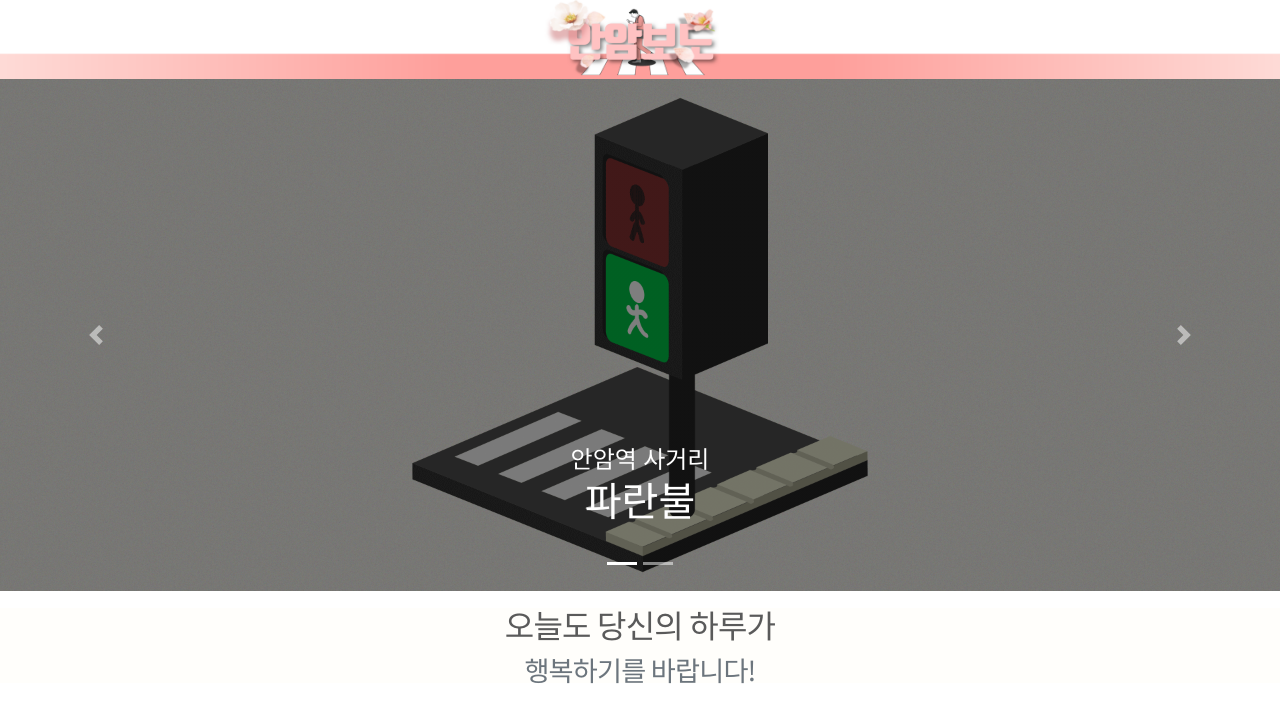
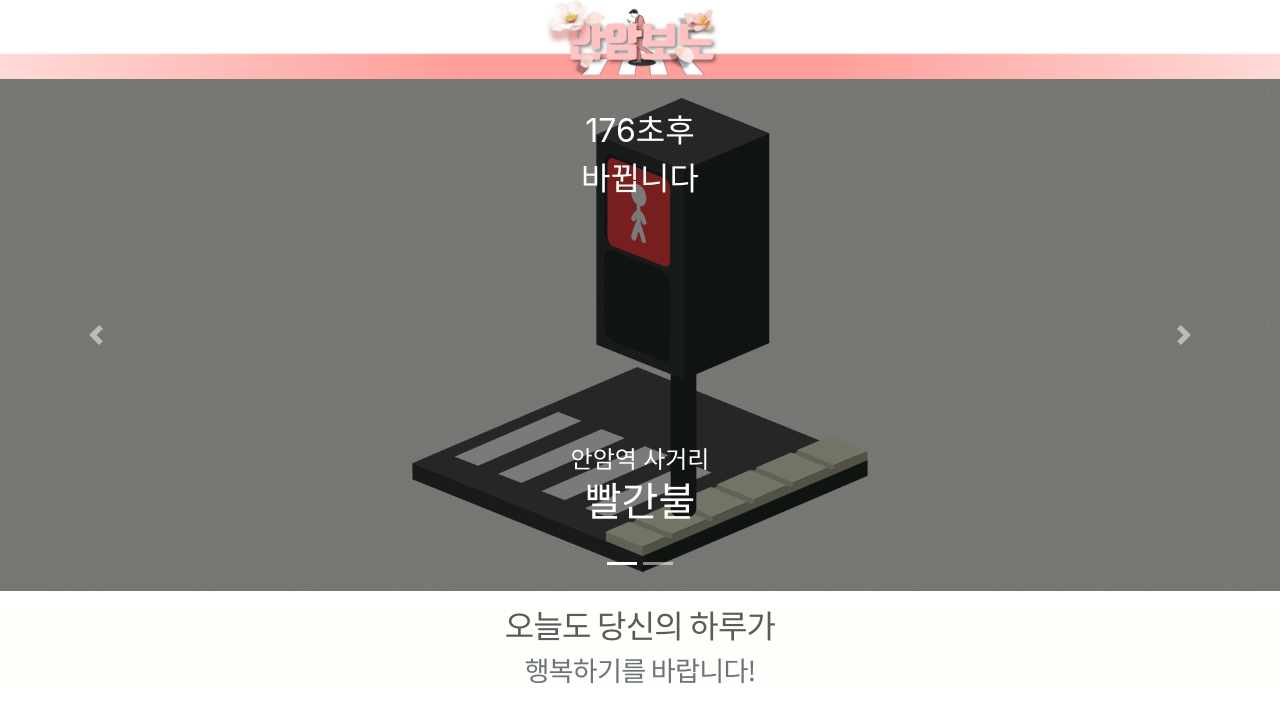
Before and after one commit to elksha/anambodo, a Django app: page / in a window 1280 px wide. Shown: the top 723 px of the page. Run offline with Django 3.2, Linux system fonts and the light colour scheme; some libraries are stand-ins or nearby versions.

Commit message:
theherokuver1.0

```diff
--- a/book/templates/detail2.html
+++ b/book/templates/detail2.html
@@ -152,6 +152,7 @@
         <div class="carousel-inner">
           <div class="carousel-item active sinhogrim" data-interval="false" style="background-image: linear-gradient(rgba(0, 0, 0, 0.5), rgba(0, 0, 0, 0.5)), url('{% static 'red2.png' %}'); background-repeat: no-repeat; background-size: cover; background-position: center;">
             <div class="container">
+              <div class="carousel-caption subt" style="top: 1vh; font-size: 2rem;"></div>
               <div class="carousel-caption firsttime">
                 <h1>로딩중</h1>
                 <p>&nbsp;&nbsp;...</p>
@@ -208,19 +209,20 @@
 function updateClock() {
     newDate = new Date();
     newStamp = newDate.getTime();
-    var diff = Math.round(newStamp-startStamp)/1000;
+    var diff = Math.floor(newStamp-startStamp)/1000;
     var initdiff = diff;
-    var diff2 = Math.round(newStamp-startStamp2)/1000;
+    var diff2 = Math.floor(newStamp-startStamp2)/1000;
     var initdiff2 = diff2;
 
-    var d = Math.round(diff/(24*60*60));
+    var d = Math.floor(diff/(24*60*60));
     diff = diff-(d*24*60*60);
-    var h = Math.round(diff/(60*60));
+    var h = Math.floor(diff/(60*60));
     diff = diff-(h*60*60);
-    var m = Math.round(diff/(60));
+    var m = Math.floor(diff/(60));
     diff = diff-(m*60);
     var s = diff+30;
-    var sinho = Math.round((initdiff%130.067)/97); //30은 빨간불시간+파란불시간, 20이 빨간불시간
+    var sinho = Math.floor((initdiff%130.067)/33); //30은 빨간불시간+파란불시간, 20이 빨간불시간
+    var dd = initdiff%130.067
 
     var d2 = Math.floor(diff2/(24*60*60));
     diff2 = diff2-(d2*24*60*60);
@@ -231,18 +233,22 @@
     var s2 = diff2;
     var sinho2 = Math.round((initdiff2%20)/15);
 
-    document.getElementById("time-elapsed").innerHTML = d+" day(s), "+h+" hour(s), "+m+" minute(s), "+s+" second(s) working"+initdiff+"총 이만큼 흘렀습니다";
+    var time1 = 130-Math.round((initdiff%130.067));
+    var time2 = 33-Math.round((initdiff%130.067));
+    document.getElementById("time-elapsed").innerHTML = dd+"//"+sinho
     document.getElementById("timeof").innerHTML = (Math.round(initdiff/30))%2+"총 이만큼 흘렀습니다";
     document.getElementById("timeand").innerHTML = Math.round((initdiff%30)/20)+"그렇다";
     document.getElementById("time-elapsed2").innerHTML = d+" day(s), "+h+" hour(s), "+m+" minute(s), "+s+" second(s) working"+initdiff+"총 이만큼 흘렀습니다";
     document.getElementById("timeof2").innerHTML = (Math.round(initdiff2/30))%2+"총 이만큼 흘렀습니다";
     document.getElementById("timeand2").innerHTML = Math.round((initdiff2%30)/20)+"그렇다";
-    if(sinho==1) {
+    if(sinho==0) {
+      document.getElementsByClassName("firsttime")[0].innerHTML = "<h4>안암역 사거리</h4><br><h1>파란불</h1>";
+      document.getElementsByClassName("subt")[0].innerHTML = time2+"초후<br>바뀝니다";
+      document.getElementsByClassName("sinhogrim")[0].style.backgroundImage="linear-gradient(rgba(0, 0, 0, 0.5), rgba(0, 0, 0, 0.5)), url('{% static 'green2.png' %}')";
+    } else {
       document.getElementsByClassName("firsttime")[0].innerHTML = "<h4>안암역 사거리</h4><br><h1>빨간불</h1>";
+      document.getElementsByClassName("subt")[0].innerHTML = time1+"초후<br>바뀝니다";
       document.getElementsByClassName("sinhogrim")[0].style.backgroundImage="linear-gradient(rgba(0, 0, 0, 0.5), rgba(0, 0, 0, 0.5)), url('{% static 'red2.png' %}')";
-    } else {
-      document.getElementsByClassName("firsttime")[0].innerHTML = "<h4>안암역 사거리</h4><br><h1>파란불</h1>";
-      document.getElementsByClassName("sinhogrim")[0].style.backgroundImage="linear-gradient(rgba(0, 0, 0, 0.5), rgba(0, 0, 0, 0.5)), url('{% static 'green2.png' %}')";
     }
     if(sinho2==1) {
       document.getElementsByClassName("secondtime")[0].innerHTML = "<h4>이공계 정문</h4><br><h1>빨간불</h1>";
```
